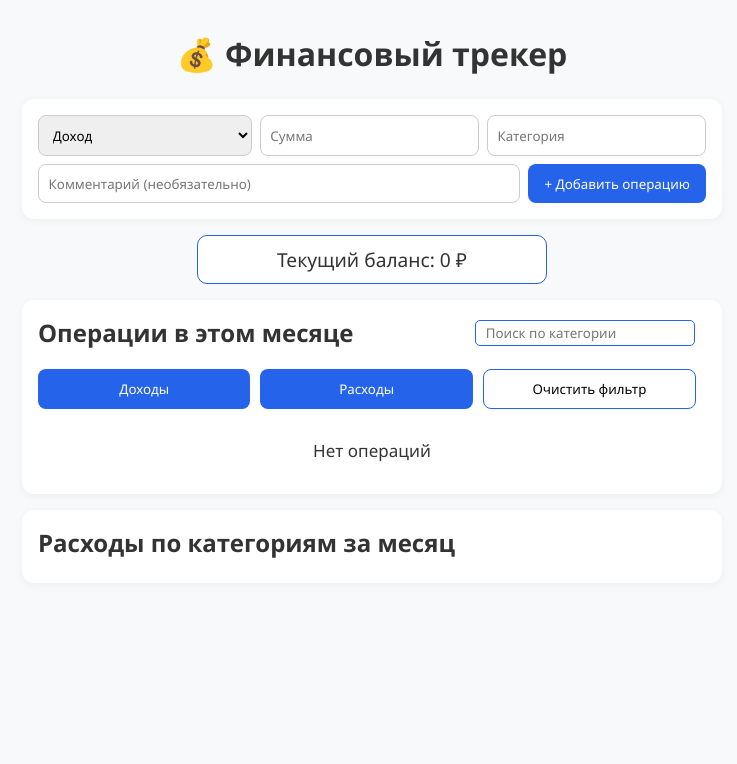
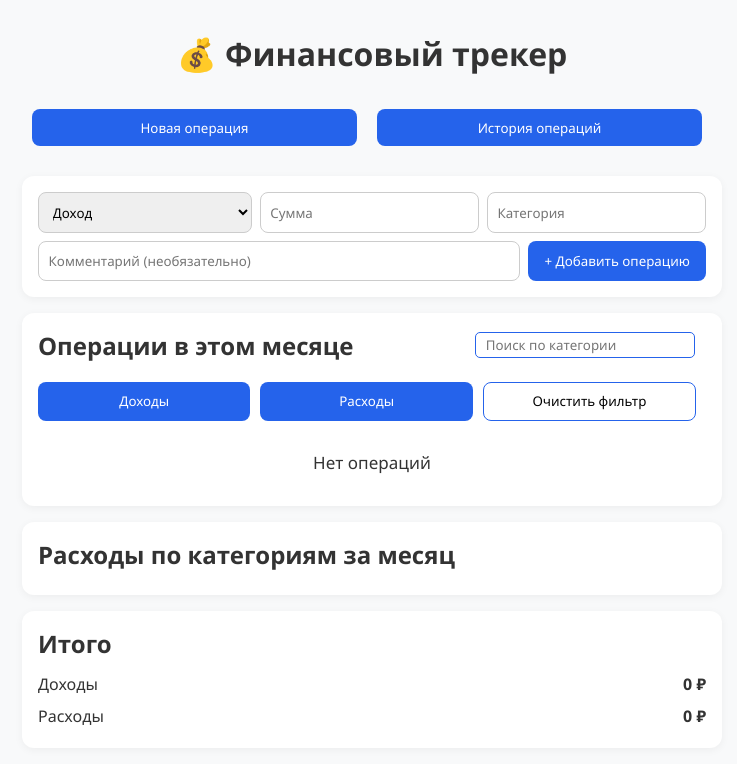
Before and after one commit to D1omines/Update-Finance-Tracker-to-React, a React (Vite) app: page / in a window 1280 px wide. Shown: the top 764 px of the page, without its empty margins (268-1005 px from the left). Built offline with nearby package versions, Linux system fonts and the light colour scheme.

Commit message:
Add History

```diff
--- a/package.json
+++ b/package.json
@@ -10,7 +10,9 @@
     "preview": "vite preview"
   },
   "dependencies": {
+    "chart.js": "^4.5.0",
     "react": "^19.1.0",
+    "react-chartjs-2": "^5.3.0",
     "react-dom": "^19.1.0"
   },
   "devDependencies": {
--- a/src/App.jsx
+++ b/src/App.jsx
@@ -5,8 +5,11 @@ import OperationList from "./Components/OperationList";
 import Expenses from "./Components/Expenses";
 import ExpensesList from "./Components/ExpensesList";
 import ModalOperation from "./Components/ModalOperation";
+import History from "./Components/History Block/History";
 
 function App() {
+  //Switch State
+  const [switchValue, setSwitchValue] = useState("main");
   //App State
   const [selectName, setSetectName] = useState("income");
   const [amount, setAmount] = useState("");
@@ -23,6 +26,12 @@ function App() {
   //Expence State
   const [expenceCategory, setExpenceCategory] = useState([]);
 
+  //Total State
+  const [resultAmount, setResultAmount] = useState({
+    resultIncome: 0,
+    resultExpense: 0,
+  });
+
   //Modal State
   const [isShowOperation, setIsShowOperation] = useState(false);
 
@@ -36,6 +45,18 @@ function App() {
 
   useEffect(() => {
     calculateBalance();
+
+    const income = operation
+      .filter((el) => el.selectName === "income")
+      .reduce((sum, op) => {
+        return (sum += Number(op.amount));
+      }, 0);
+
+    const expense = operation
+      .filter((el) => el.selectName === "expense")
+      .reduce((sum, op) => {
+        return (sum += Number(op.amount));
+      }, 0);
 
     const expenceCategory = operation
       .filter((el) => el.selectName === "expense")
@@ -56,6 +77,8 @@ function App() {
       .sort((a, b) => b.amount - a.amount);
 
     setExpenceCategory(expenceCategory);
+
+    setResultAmount({ resultIncome: income, resultExpense: expense });
   }, [operation]);
 
   //FUNCTION
@@ -125,10 +148,34 @@ function App() {
     return searchInput && searchFilterType;
   });
 
+  const formattedIncome = new Intl.NumberFormat("ru-RU", {
+    style: "currency",
+    currency: "RUB",
+    minimumFractionDigits: 0,
+  }).format(resultAmount.resultIncome);
+
+  const formattedExpense = new Intl.NumberFormat("ru-RU", {
+    style: "currency",
+    currency: "RUB",
+    minimumFractionDigits: 0,
+  }).format(resultAmount.resultExpense);
+
   return (
     <div className="container">
       <h1>💰 Финансовый трекер</h1>
+      <header>
+        <button className="button" onClick={() => setSwitchValue("main")}>
+          Новая операция
+        </button>
+        <button className="button" onClick={() => setSwitchValue("history")}>
+          История операций
+        </button>
+      </header>
+
+      {switchValue === "main" && (
+        <>
           <Inputzone
+            addOperation={addOperation}
             setSetectName={setSetectName}
             selectName={selectName}
             setAmount={setAmount}
@@ -137,13 +184,7 @@ function App() {
             category={category}
             setKomment={setKomment}
             komment={komment}
-        addOperation={addOperation}
           />
-
-      <div className="balance">
-        Текущий баланс: <span id="balance">{`${currentBalance} ₽`}</span>
-      </div>
-
           <Operation
             operation={operation}
             setSearchValue={setSearchValue}
@@ -181,6 +222,50 @@ function App() {
               operation={operation}
             />
           )}
+          <section>
+            <div className="result-container card">
+              <h2>Итого</h2>
+              <div className="result-container__block">
+                <div className="result-container__text">
+                  <div className="result__income">
+                    <p>Доходы</p>
+                    <div className="result__amount">{formattedIncome}</div>
+                  </div>
+                  <div className="result__expense">
+                    <p>Расходы</p>
+                    <div className="result__amount">{formattedExpense}</div>
+                  </div>
+                </div>
+              </div>
+            </div>
+          </section>
+        </>
+      )}
+      {switchValue === "history" && (
+        <>
+          <section>
+            <div className="card">
+              <h2>Расходы по месяцам</h2>
+              <div className="month-container">
+                <button className="month button">Январь</button>
+                <button className="month button">Февраль</button>
+                <button className="month button">Март</button>
+                <button className="month button">Апрель</button>
+                <button className="month button">Май</button>
+                <button className="month button">Июнь</button>
+                <button className="month button">Июль</button>
+                <button className="month button">Август</button>
+                <button className="month button">Сентябрь</button>
+                <button className="month button">Октябрь</button>
+                <button className="month button">Ноябрь</button>
+                <button className="month button">Декабрь</button>
+              </div>
+            </div>
+          </section>
+
+          <History operation={operation}></History>
+        </>
+      )}
     </div>
   );
 }
--- a/src/Components/Expenses.jsx
+++ b/src/Components/Expenses.jsx
@@ -1,5 +1,6 @@
 export default function Expenses({ children, expenceCategory }) {
   return (
+    <section>
       <div className="card">
         <h2>Расходы по категориям за месяц</h2>
         {!expenceCategory ? (
@@ -9,5 +10,6 @@ export default function Expenses({ children, expenceCategory }) {
         )}
         <ul className="stats">{children}</ul>
       </div>
+    </section>
   );
 }
--- /dev/null
+++ b/src/Components/Graphics Logic/BarChart.jsx
@@ -0,0 +1,50 @@
+import { Bar } from "react-chartjs-2";
+import {
+  Chart as ChartJS,
+  CategoryScale,
+  LinearScale,
+  BarElement,
+  Title,
+  Tooltip,
+  Legend,
+} from "chart.js";
+
+ChartJS.register(
+  CategoryScale,
+  LinearScale,
+  BarElement,
+  Title,
+  Tooltip,
+  Legend
+);
+
+export default function BarChart({ incomeOpeeration, expenseOpeeration }) {
+  const chartData = {
+    labels: ["Доходы", "Расходы"],
+    datasets: [
+      {
+        label: ["Финансы"],
+        data: [incomeOpeeration, expenseOpeeration],
+        backgroundColor: ["green", "red"],
+        borderRadius: 6,
+      },
+    ],
+  };
+
+  const options = {
+    responsive: true,
+    maintainAspectRatio: false,
+
+    plugins: {
+      legend: {
+        position: "top",
+      },
+      title: {
+        display: true,
+        text: "Сравнение доходов и расходов",
+      },
+    },
+  };
+
+  return <Bar data={chartData} options={options} />;
+}
--- /dev/null
+++ b/src/Components/History Block/History.jsx
@@ -0,0 +1,70 @@
+import { ExpenseChart } from "../Graphics Logic/ExpenseChart";
+import BarChart from "../Graphics Logic/BarChart";
+
+export default function History({ operation }) {
+  const sampleData = [
+    { category: "Еда", amount: 3000 },
+    { category: "Развлечения", amount: 1200 },
+    { category: "Транспорт", amount: 700 },
+  ];
+
+  const incomeOpeeration = operation
+    .filter((el) => el.selectName === "income")
+    .reduce((sum, op) => {
+      return (sum += Number(op.amount));
+    }, 0);
+
+  const expenseOpeeration = operation
+    .filter((el) => el.selectName === "expense")
+    .reduce((sum, op) => {
+      return (sum += Number(op.amount));
+    }, 0);
+
+  const remains = incomeOpeeration - expenseOpeeration;
+
+  return (
+    <section>
+      <div className="card-info">
+        <div className="month__data container-mini">
+          <h3>Июль</h3>
+
+          <div style={{ height: "300px" }} className="month_data-graphics">
+            <BarChart
+              incomeOpeeration={incomeOpeeration}
+              expenseOpeeration={expenseOpeeration}
+            />
+          </div>
+          <div className="month__total-remains">
+            <p>Доходы: {incomeOpeeration}₽</p>
+            <p>Расходы: {expenseOpeeration}₽</p>
+            <p>Остаток: {remains}₽</p>
+          </div>
+        </div>
+
+        <div className="month__total container-mini">
+          <h4>Основные расходы</h4>
+
+          <div className="month__total-stats">
+            <div className="month__total-graphics">
+              <ExpenseChart data={sampleData} />
+            </div>
+            <div className="month__total-values">
+              <p>Еда</p>
+              <p>Транспорт</p>
+              <p>Разввлечения</p>
+            </div>
+          </div>
+        </div>
+      </div>
+
+      <div className="card">
+        <h2>История за месяц</h2>
+        <div>
+          <ul>
+            <li></li>
+          </ul>
+        </div>
+      </div>
+    </section>
+  );
+}
--- a/src/Components/InputZone.jsx
+++ b/src/Components/InputZone.jsx
@@ -15,6 +15,7 @@ export default function Inputzone({
   }
 
   return (
+    <section>
       <form className="form" id="transaction-form" onSubmit={clearDefautl}>
         <select
           id="type"
@@ -57,5 +58,6 @@ export default function Inputzone({
           + Добавить операцию
         </button>
       </form>
+    </section>
   );
 }
--- a/src/Components/Operation.jsx
+++ b/src/Components/Operation.jsx
@@ -6,7 +6,7 @@ export default function Operation({
   children,
 }) {
   return (
-    <>
+    <section>
       <div className="card">
         <div className="operation-header">
           <h2>Операции в этом месяце</h2>
@@ -20,19 +20,19 @@ export default function Operation({
         </div>
         <div className="operation-button-filter">
           <button
-            className="income-btn"
+            className="income-btn button"
             onClick={() => setFilterOperation("income")}
           >
             Доходы
           </button>
           <button
-            className="expense-btn"
+            className="expense-btn button"
             onClick={() => setFilterOperation("expense")}
           >
             Расходы
           </button>
           <button
-            className="clear-btn"
+            className="clear-btn button"
             onClick={() => setFilterOperation("all")}
           >
             Очистить фильтр
@@ -47,6 +47,6 @@ export default function Operation({
           {children}
         </ul>
       </div>
-    </>
+    </section>
   );
 }
--- a/src/index.css
+++ b/src/index.css
@@ -26,9 +26,38 @@ body {
   margin: 0 auto;
 }
 
+.button {
+  padding: 0.6rem 1rem;
+  margin-right: 10px;
+  background: #2563eb;
+  color: #fff;
+  border: none;
+  border-radius: 8px;
+  cursor: pointer;
+  transition: 0.3s;
+  width: 50%;
+}
+
+.button:hover {
+  background: #1d4ed8;
+  color: #fff;
+}
+
 h1 {
   text-align: center;
   margin-bottom: 1.5rem;
+}
+
+header {
+  display: flex;
+  justify-content: space-around;
+  gap: 10px;
+  margin-bottom: 20px;
+  padding: 10px;
+}
+
+header > button {
+  width: 100%;
 }
 
 .form {
@@ -109,19 +138,7 @@ h1 {
   margin: 20px 0;
 }
 
-.operation-button-filter > button {
-  padding: 0.6rem 1rem;
-  margin-right: 10px;
-  background: #2563eb;
-  color: #fff;
-  border: none;
-  border-radius: 8px;
-  cursor: pointer;
-  transition: 0.3s;
-  width: 50%;
-}
-
-.operation-button-filter > button.clear-btn {
+.clear-btn {
   background-color: #fff;
   color: #000;
   border: 1px solid #2563eb;
@@ -181,6 +198,99 @@ h1 {
   text-align: center;
   margin-top: 30px;
   font-size: 17px;
+}
+
+.result-container__block {
+  margin-top: 0.5rem;
+  line-height: 2rem;
+}
+
+.result__income,
+.result__expense {
+  display: flex;
+  justify-content: space-between;
+}
+
+.result__amount {
+  font-weight: bold;
+}
+
+.month-container {
+  display: flex;
+  gap: 10px;
+  flex-wrap: wrap;
+  justify-content: space-around;
+  margin-top: 1rem;
+}
+
+.month-container > button {
+  width: 5rem;
+  text-align: center;
+  padding: 10px;
+}
+
+.card-info {
+  display: flex;
+  justify-content: space-around;
+  gap: 30px;
+  background: #fff;
+  padding: 1rem;
+  border-radius: 12px;
+  margin-bottom: 1rem;
+  box-shadow: 0 2px 8px rgba(0, 0, 0, 0.05);
+}
+
+.container-mini {
+  background-color: #f8f9fa;
+  padding: 1rem;
+  border-radius: 12px;
+  width: 50%;
+  box-shadow: 0 2px 8px rgb(14 14 14 / 14%);
+}
+
+.month__data-text {
+  margin-top: 10px;
+}
+
+.month_data-graphics {
+  margin-top: 20px;
+}
+
+.month__data-description {
+  margin-top: 20px;
+}
+
+.month__total-remains {
+  margin-top: 20px;
+}
+
+.month__total > h4 {
+  margin-top: 10px;
+}
+
+.month__total-values {
+  display: flex;
+  justify-content: space-between;
+  gap: 10px;
+
+  margin-top: 2rem;
+  text-align: center;
+}
+
+.month__total-values > p {
+  background-color: #658bf1;
+  padding: 5px;
+  border-radius: 10px;
+  color: #fff;
+  width: 100%;
+}
+
+.month__tota-description {
+  display: flex;
+  align-items: center;
+  justify-content: space-between;
+
+  margin-top: 20px;
 }
 
 .modal__card {
```
Also changed, not shown: src/Components/Graphics Logic/ExpenseChart.jsx (added, +36 -0 lines), 2 other files (tests, documents, lock files or other folders). Lines whose indentation alone changed are shown as unchanged.
